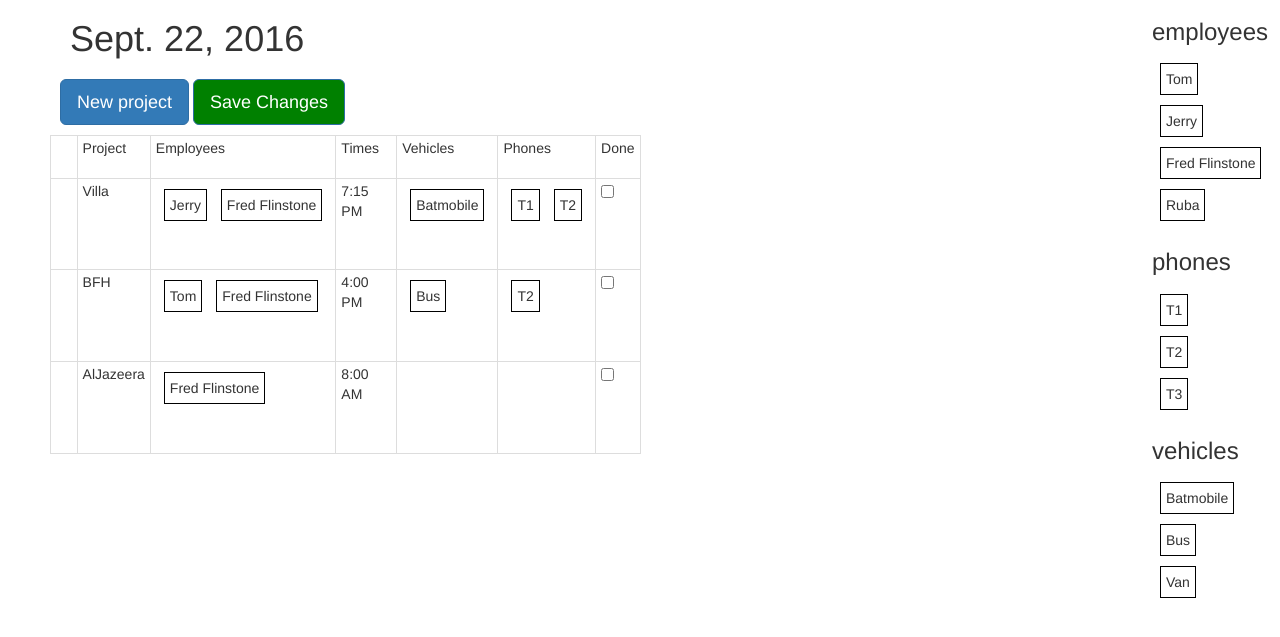
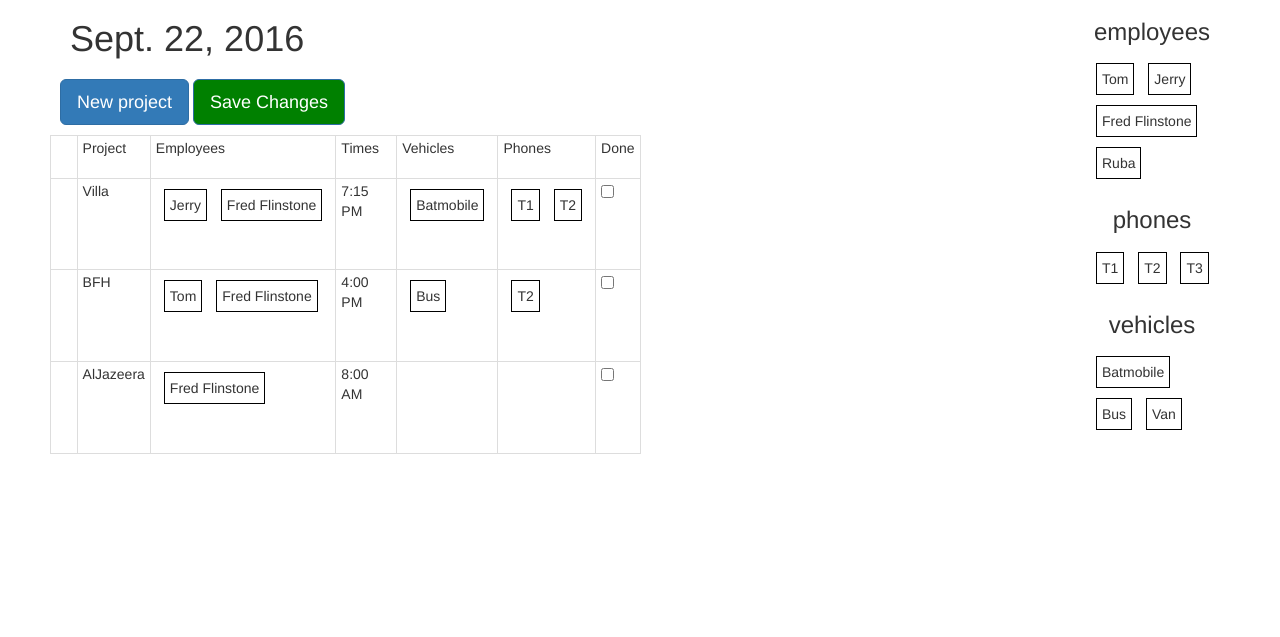
Before and after one commit to rubacalypse/alabama, a Django app: page /daily/ in a window 1280 px wide. Shown: the part 51-688 px from the top of the page. Run offline with Django 3.2, Linux system fonts and the light colour scheme; data comes from the database, SQL or seed files in the repository; some libraries are stand-ins or nearby versions.

Commit message:
More sources layout changes

```diff
--- a/daily/static/daily/daily.css
+++ b/daily/static/daily/daily.css
@@ -99,9 +99,9 @@
   margin: 0px;
   order: 3;
   position: absolute;
-  left: 90%;
+  left: 85%;
   top: 50px;
-  width: 10px;
+  width: 10%;
 
 }
 
```
